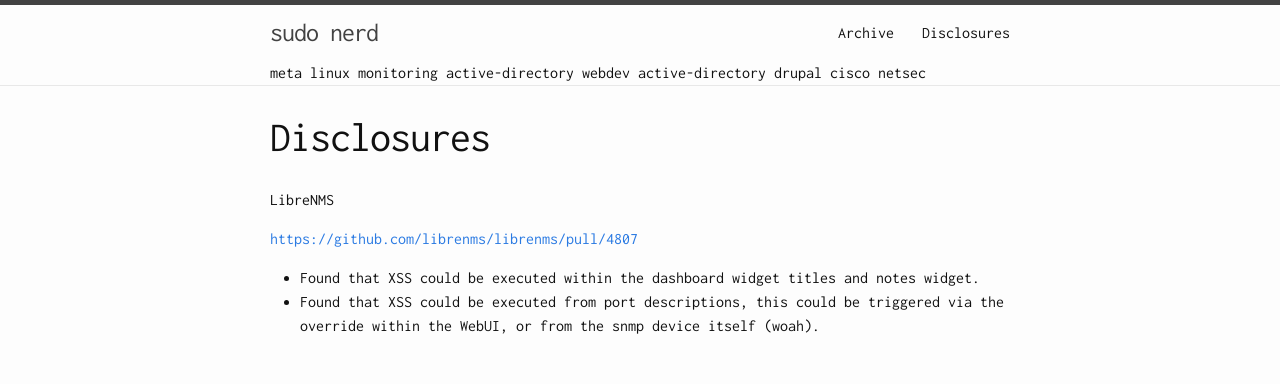
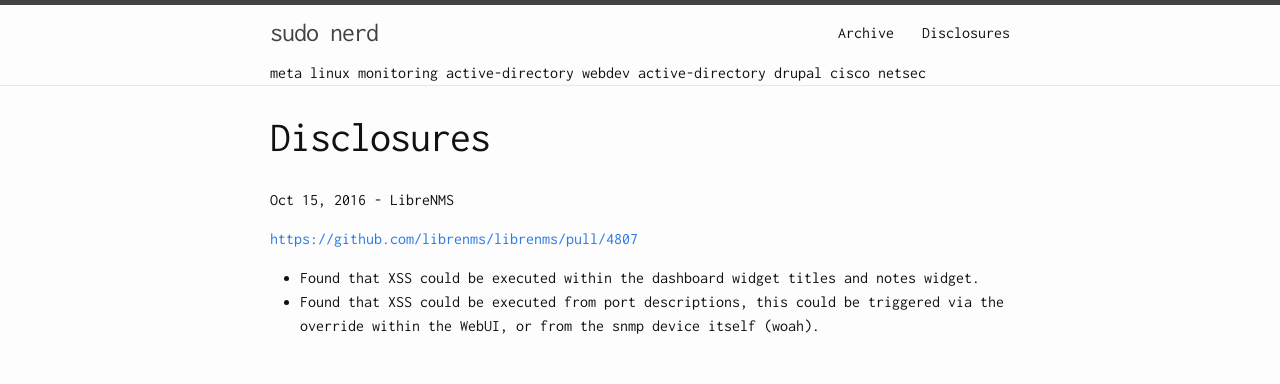
Before and after one commit to educationnull/thejaspher.github.io, a Jekyll site: the page built from disclosures.md, in a window 1280 px wide. Shown: the top 384 px of the page. Built offline with Jekyll 4.4.1, drawn with Linux system fonts in a browser that asks for light colours.

Commit message:
Added date

```diff
--- a/disclosures.md
+++ b/disclosures.md
@@ -5,7 +5,7 @@ permalink: /disclosures/
 ---
 
 
-LibreNMS
+ Oct 15, 2016 - LibreNMS
 
 <https://github.com/librenms/librenms/pull/4807>
 
```
